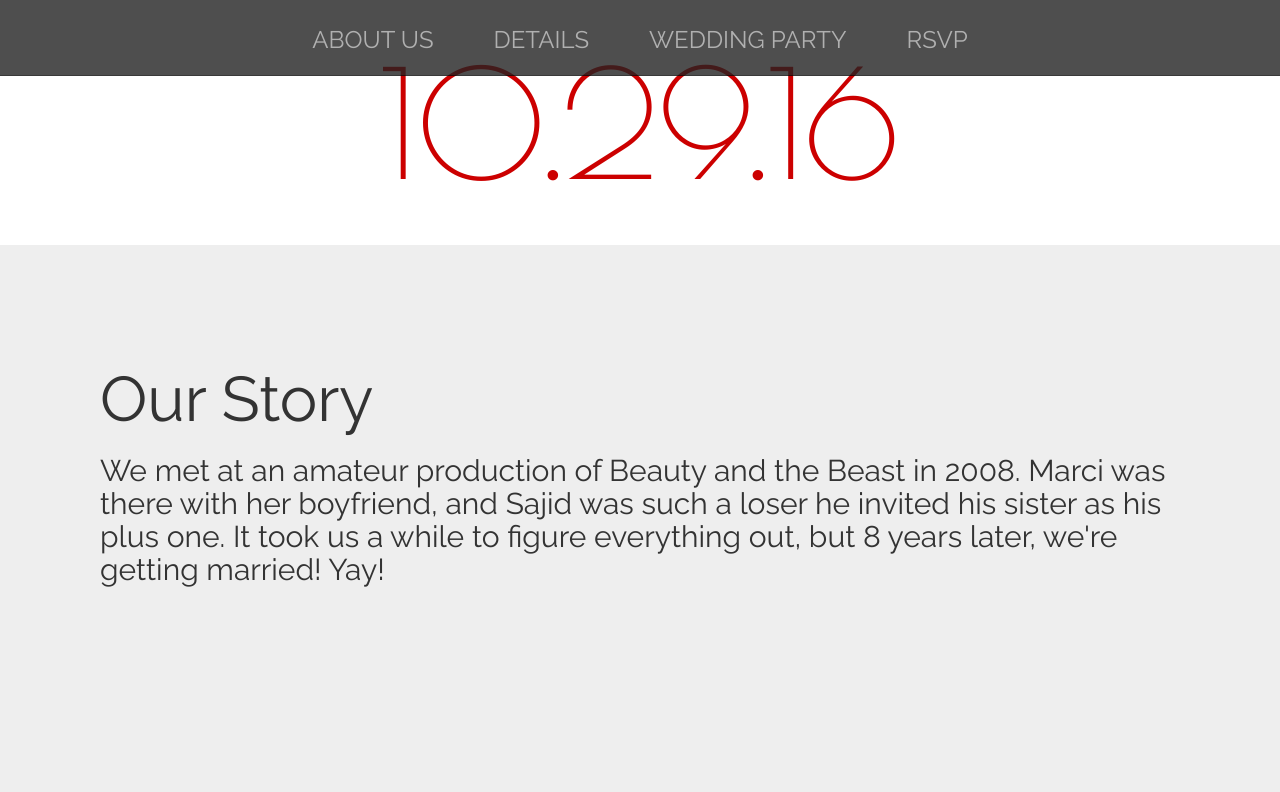
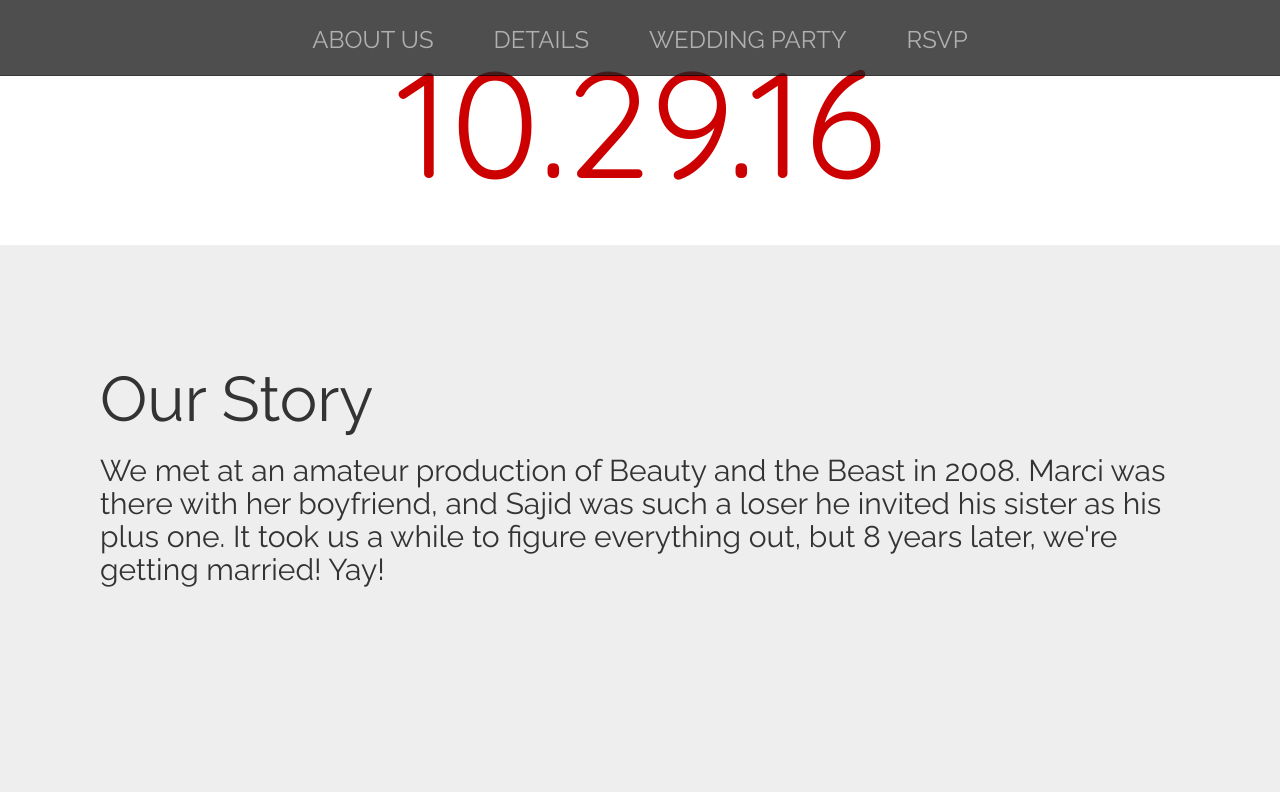
Before and after one commit to sarasharif/wedding, a website: page public/index.html in a window 1280 px wide. Shown: the top 792 px of the page. Drawn offline with nearby package versions, Linux system fonts and the light colour scheme; some packages are replaced by stand-ins of ours.

Commit message:
font-ing

```diff
--- a/public/css/custom.css
+++ b/public/css/custom.css
@@ -60,7 +60,7 @@ li > a {
 .wedding-date {
   color: #cc0000;
   text-align: center;
-  font-family: 'Poiret One', cursive;
+  font-family: 'Quicksand', sans-serif;
   font-size: 150px;
   margin: auto;
   margin-top: 40px;
--- a/public/index.html
+++ b/public/index.html
@@ -2,7 +2,7 @@
   <head>
     <link rel="stylesheet" type="text/css" href="//netdna.bootstrapcdn.com/bootstrap/3.1.1/css/bootstrap.min.css">
     <link rel="stylesheet" type="text/css" href="./css/custom.css">
-    <link href="https://fonts.googleapis.com/css?family=Poiret+One|Raleway|Work+Sans" rel="stylesheet">
+    <link href="https://fonts.googleapis.com/css?family=Poiret+One|Raleway|Work+Sans|Quicksand" rel="stylesheet">
     <link rel='shortcut icon' href='img/favicon.ico' type='image/x-icon'/ >
     <script src="js/core.js"></script>
     <title>Marci & Sajid</title>
```
